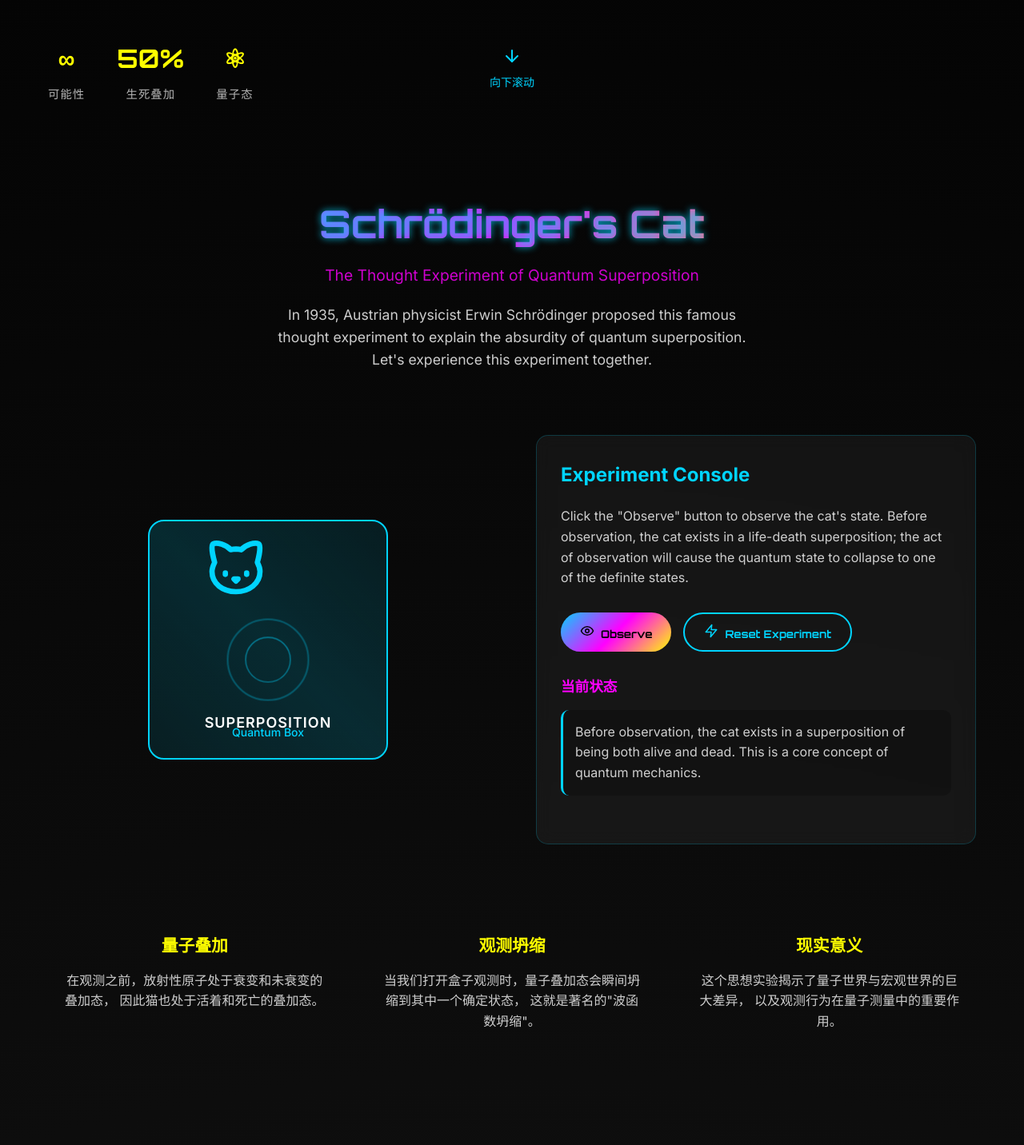
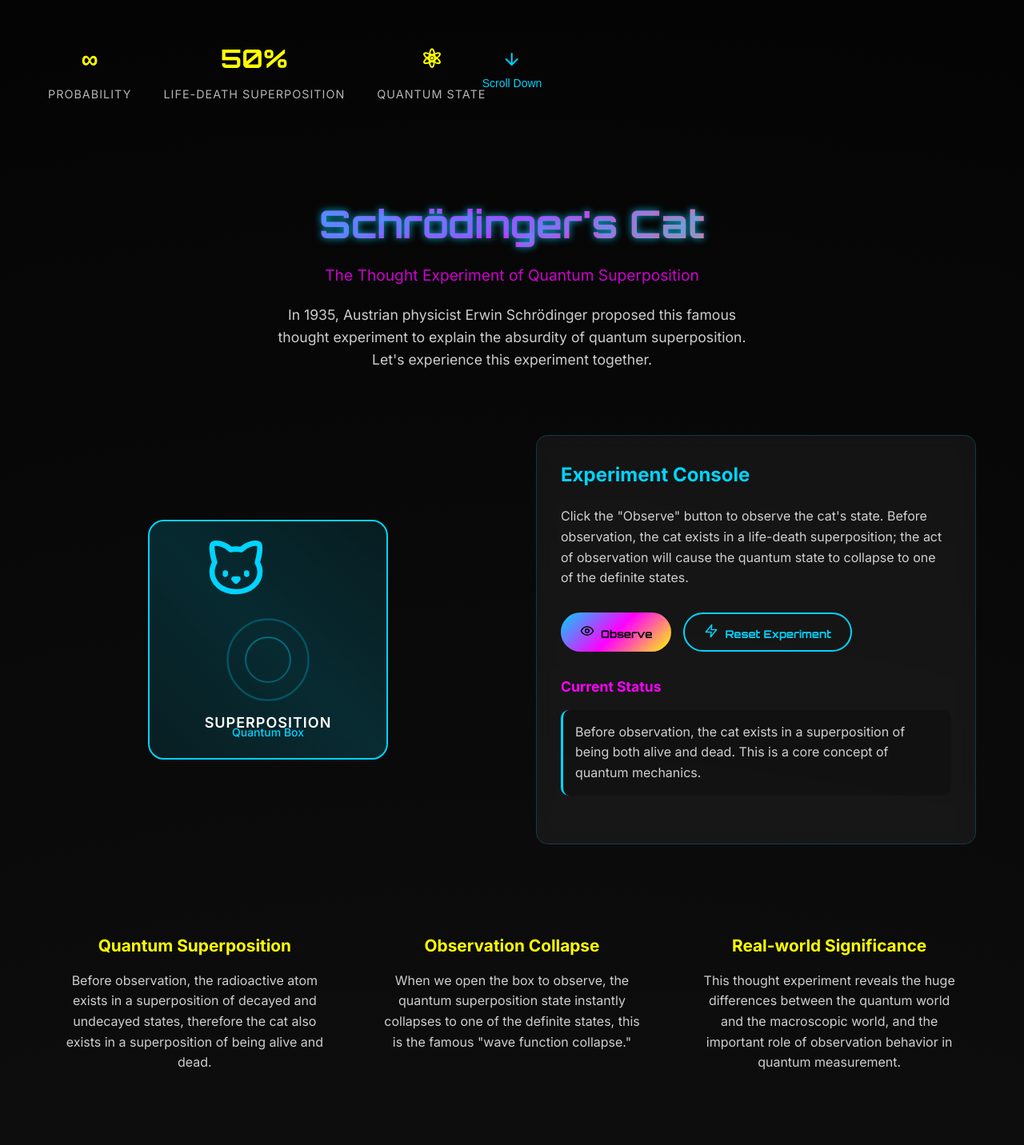
Before and after one commit to Lucas4MouthGauard/liangzi, a React (Vite) app: page / in a window 1280 px wide. Shown: the part 658-2090 px from the top of the page at 80% size. Built offline with nearby package versions, Linux system fonts and the light colour scheme; the HTML template or start-up script is replaced by a standard one.

Commit message:
🌍 Complete English Translation & Title Update - Fixed all remaining Chinese text including loading states, stats labels, and footer - Updated title to 'PumpCat From QuantumLabs' - Website now fully internationalized

```diff
--- a/index.html
+++ b/index.html
@@ -4,9 +4,9 @@
     <meta charset="UTF-8" />
     <link rel="icon" type="image/png" href="/PumpCat.png" />
     <meta name="viewport" content="width=device-width, initial-scale=1.0" />
-    <meta name="description" content="薛定谔的猫量子纠缠主题网站 - 探索量子物理的奇妙世界" />
-    <meta name="keywords" content="量子物理,薛定谔的猫,量子纠缠,物理学,科学" />
-    <title>薛定谔的猫 | 量子纠缠的奇妙世界</title>
+    <meta name="description" content="Schrödinger's Cat Quantum Entanglement Theme Website - Exploring the Wonderful World of Quantum Physics" />
+    <meta name="keywords" content="quantum physics,Schrödinger's cat,quantum entanglement,physics,science" />
+    <title>PumpCat From QuantumLabs</title>
 
     <!-- 预加载字体 -->
     <link rel="preconnect" href="https://fonts.googleapis.com">
--- a/src/App.tsx
+++ b/src/App.tsx
@@ -29,7 +29,7 @@ function App() {
           <div className="quantum-orb"></div>
           <div className="quantum-orb"></div>
         </div>
-        <h2 className="quantum-text">量子态加载中...</h2>
+        <h2 className="quantum-text">Loading Quantum State...</h2>
       </div>
     )
   }
--- a/src/components/Entanglement.tsx
+++ b/src/components/Entanglement.tsx
@@ -212,7 +212,7 @@ const Entanglement: React.FC = () => {
           transition={{ duration: 0.8, delay: 0.4 }}
           viewport={{ once: true }}
         >
-          <h3>量子纠缠的应用与意义</h3>
+          <h3>Applications and Significance of Quantum Entanglement</h3>
           <div className="examples-grid">
             {examples.map((example, index) => (
               <motion.div
@@ -246,20 +246,20 @@ const Entanglement: React.FC = () => {
           viewport={{ once: true }}
         >
           <div className="explanation-content quantum-card">
-            <h3>为什么量子纠缠如此重要？</h3>
+            <h3>Why is Quantum Entanglement So Important?</h3>
             <div className="explanation-text">
               <p>
-                量子纠缠挑战了我们对现实的基本理解。它表明，在量子尺度上，
-                两个物体可以形成一个不可分割的整体，即使它们在空间上分离。
+                Quantum entanglement challenges our fundamental understanding of reality. It shows that at the quantum scale,
+                two objects can form an inseparable whole, even when they are spatially separated.
               </p>
               <p>
-                这种现象在量子计算、量子通信和量子密码学中有着重要应用。
-                它也是理解量子力学基础的关键，帮助我们探索宇宙最深层的奥秘。
+                This phenomenon has important applications in quantum computing, quantum communication, and quantum cryptography.
+                It is also key to understanding the foundations of quantum mechanics, helping us explore the deepest mysteries of the universe.
               </p>
             </div>
             <div className="quantum-formula">
               <span>|ψ⟩ = (|↑↓⟩ - |↓↑⟩)/√2</span>
-              <small>贝尔态：最基本的双粒子纠缠态</small>
+              <small>Bell State: The most basic two-particle entangled state</small>
             </div>
           </div>
         </motion.div>
--- a/src/components/Footer.tsx
+++ b/src/components/Footer.tsx
@@ -50,10 +50,10 @@ const Footer: React.FC = () => {
           <div className="footer-divider"></div>
           <div className="footer-bottom-content">
             <p className="copyright">
-              © {currentYear} 量子猫. 用 <Heart className="heart-icon" /> 制作
+              © {currentYear} PumpCat. Made with <Heart className="heart-icon" /> ❤️
             </p>
             <p className="footer-note">
-              本网站仅用于教育和科普目的，不构成任何科学建议。
+              This website is for educational and popular science purposes only and does not constitute any scientific advice.
             </p>
           </div>
         </motion.div>
--- a/src/components/Header.tsx
+++ b/src/components/Header.tsx
@@ -55,7 +55,7 @@ const Header: React.FC = () => {
         <button
           className="menu-toggle"
           onClick={() => setIsMenuOpen(!isMenuOpen)}
-          aria-label="切换菜单"
+          aria-label="Toggle Menu"
         >
           {isMenuOpen ? <X /> : <Menu />}
         </button>
--- a/src/components/Hero.tsx
+++ b/src/components/Hero.tsx
@@ -94,15 +94,15 @@ const Hero: React.FC = () => {
           >
             <div className="stat-item">
               <span className="stat-number">∞</span>
-              <span className="stat-label">可能性</span>
+              <span className="stat-label">Probability</span>
             </div>
             <div className="stat-item">
               <span className="stat-number">50%</span>
-              <span className="stat-label">生死叠加</span>
+              <span className="stat-label">Life-Death Superposition</span>
             </div>
             <div className="stat-item">
               <span className="stat-number">⚛</span>
-              <span className="stat-label">量子态</span>
+              <span className="stat-label">Quantum State</span>
             </div>
           </motion.div>
         </motion.div>
@@ -156,7 +156,7 @@ const Hero: React.FC = () => {
         whileTap={{ scale: 0.9 }}
       >
         <ArrowDown className="scroll-icon" />
-        <span>向下滚动</span>
+                        <span>Scroll Down</span>
       </motion.button>
     </section>
   )
--- a/src/components/QuantumTheory.tsx
+++ b/src/components/QuantumTheory.tsx
@@ -47,7 +47,7 @@ const QuantumTheory: React.FC = () => {
           </h2>
           <p className="section-description">
             Quantum mechanics is the foundation of modern physics, describing the wonderful phenomena in the microscopic world.
-            Let's understand these concepts that颠覆常识 together.
+            Let's understand these concepts thatchallenge common sense together.
           </p>
         </motion.div>
 
@@ -83,7 +83,7 @@ const QuantumTheory: React.FC = () => {
 
                   <div className="concept-details">
                     <div className="detail-item">
-                      <span className="detail-label">重要性</span>
+                      <span className="detail-label">Importance</span>
                       <div className="importance-bar">
                         <div
                           className="importance-fill"
@@ -96,7 +96,7 @@ const QuantumTheory: React.FC = () => {
                     </div>
 
                     <div className="detail-item">
-                      <span className="detail-label">理解难度</span>
+                      <span className="detail-label">Difficulty</span>
                       <div className="difficulty-stars">
                         {[...Array(3)].map((_, i) => (
                           <span
@@ -127,7 +127,7 @@ const QuantumTheory: React.FC = () => {
             <h3>Why is the Quantum World So Strange?</h3>
             <p>
               In the macroscopic world, we're used to determinism: an object is either here or there;
-              either alive or dead. But at the quantum scale, these common senses are completely颠覆常识.
+              either alive or dead. But at the quantum scale, these common senses are completelychallenge common sense.
             </p>
             <p>
               Quantum mechanics tells us that before observation, particles can exist in multiple positions simultaneously,
--- a/src/components/SchrodingerCat.tsx
+++ b/src/components/SchrodingerCat.tsx
@@ -148,7 +148,7 @@ const SchrodingerCat: React.FC = () => {
               </div>
 
               <div className="experiment-status">
-                <h4>当前状态</h4>
+                <h4>Current Status</h4>
                 <p className="status-description">{getCatDescription()}</p>
               </div>
             </div>
@@ -164,24 +164,24 @@ const SchrodingerCat: React.FC = () => {
         >
           <div className="explanation-grid">
             <div className="explanation-item">
-              <h4>量子叠加</h4>
+              <h4>Quantum Superposition</h4>
               <p>
-                在观测之前，放射性原子处于衰变和未衰变的叠加态，
-                因此猫也处于活着和死亡的叠加态。
+                Before observation, the radioactive atom exists in a superposition of decayed and undecayed states,
+                therefore the cat also exists in a superposition of being alive and dead.
               </p>
             </div>
             <div className="explanation-item">
-              <h4>观测坍缩</h4>
+              <h4>Observation Collapse</h4>
               <p>
-                当我们打开盒子观测时，量子叠加态会瞬间坍缩到其中一个确定状态，
-                这就是著名的"波函数坍缩"。
+                When we open the box to observe, the quantum superposition state instantly collapses to one of the definite states,
+                this is the famous "wave function collapse."
               </p>
             </div>
             <div className="explanation-item">
-              <h4>现实意义</h4>
+              <h4>Real-world Significance</h4>
               <p>
-                这个思想实验揭示了量子世界与宏观世界的巨大差异，
-                以及观测行为在量子测量中的重要作用。
+                This thought experiment reveals the huge differences between the quantum world and the macroscopic world,
+                and the important role of observation behavior in quantum measurement.
               </p>
             </div>
           </div>
```
